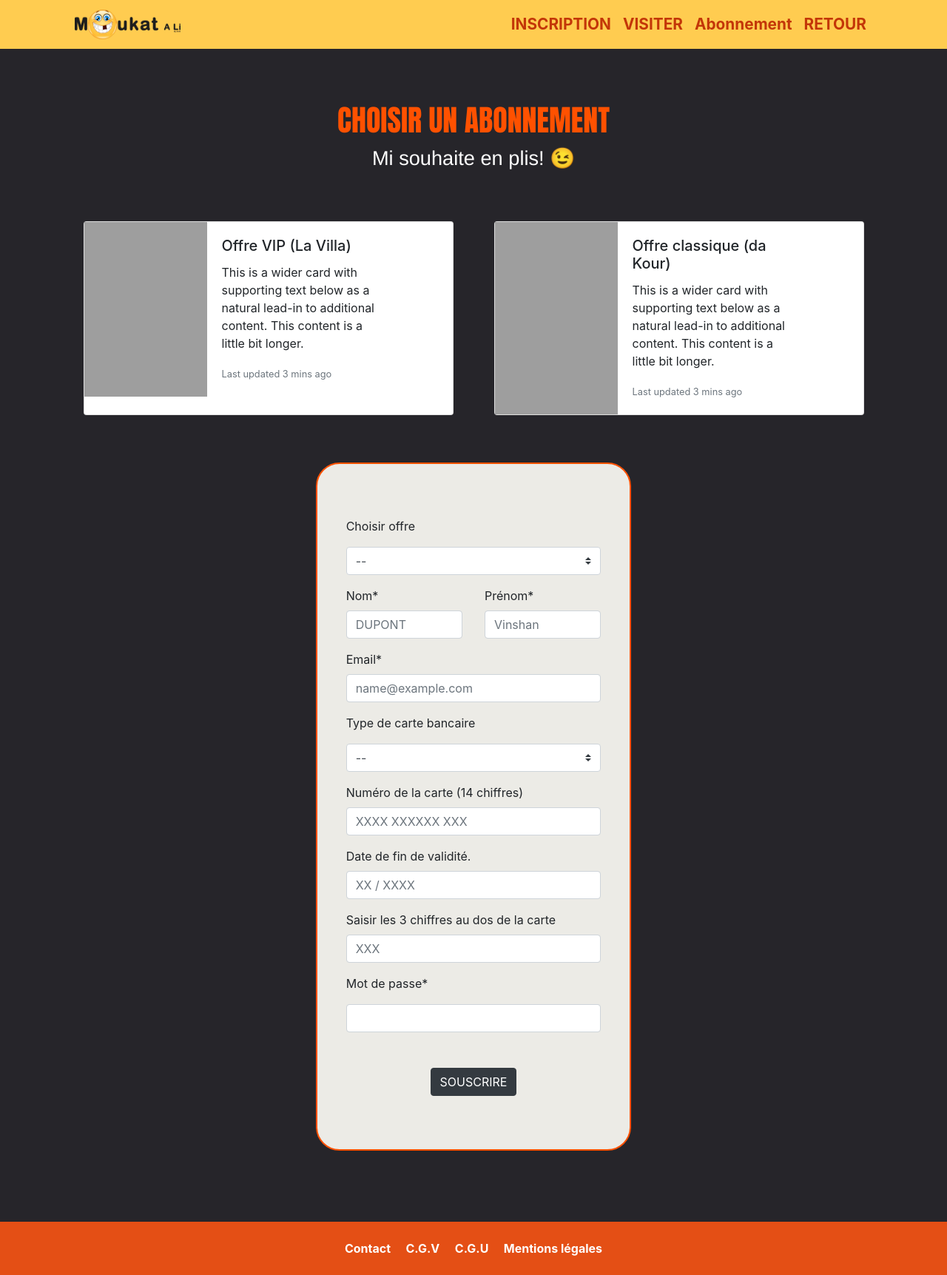
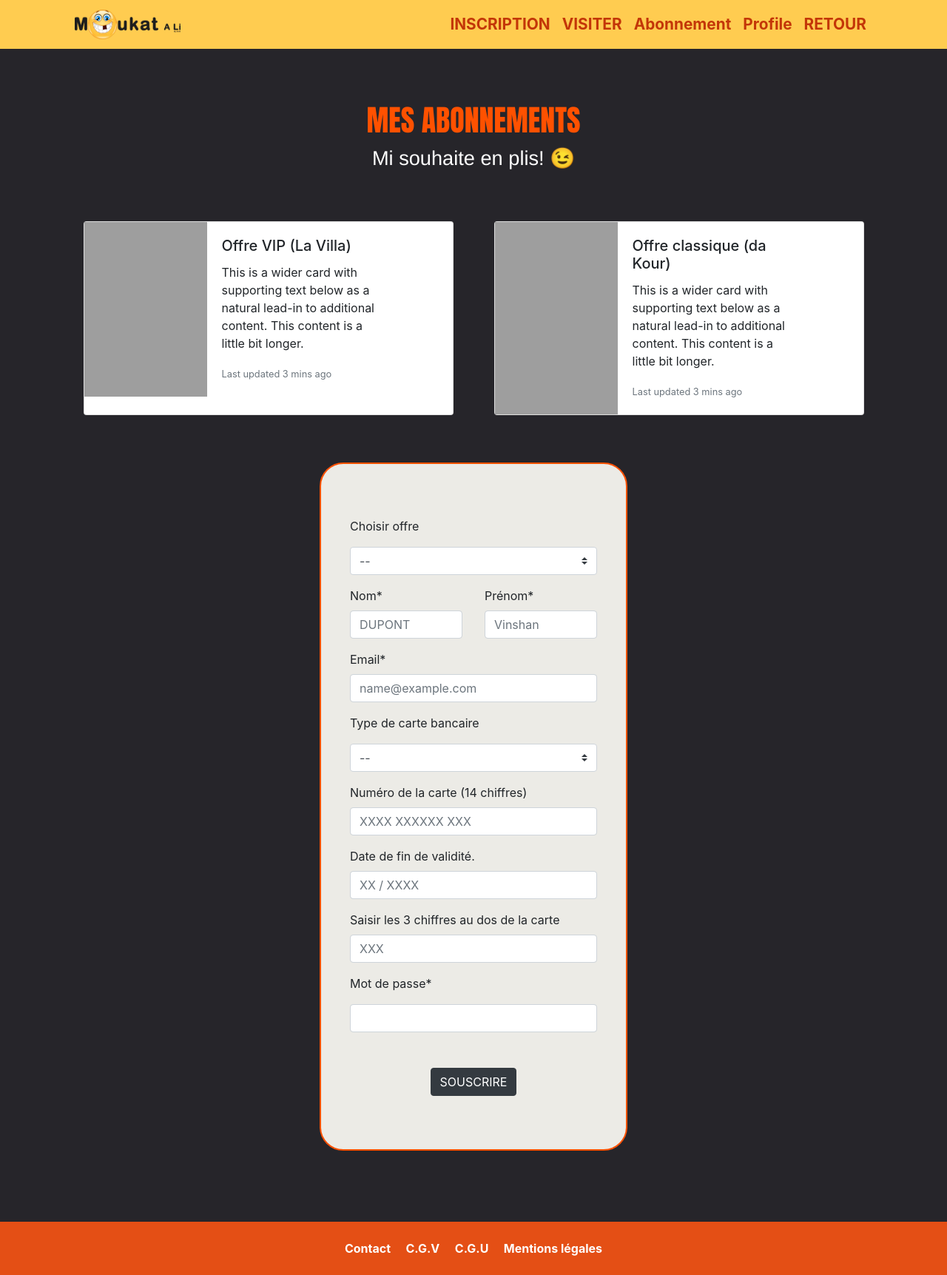
Before and after one commit to David-HUMBLOT/Moukatali, a PHP site: page /edsa-Moukat-a-li/abonnement.html in a window 1280 px wide. Shown: the whole page at 74% size. Run offline with PHP 8.4, Linux system fonts and the light colour scheme; tables that the repository leaves empty or names only in its code hold one stand-in row (values such as "Sample post"); grey boxes are pictures that could not be loaded.

Commit message:
border body profil

```diff
--- a/abonnement.html
+++ b/abonnement.html
@@ -49,6 +49,10 @@
                         <a class="nav-link text-center  font-weight-bold text-nav-head"
                             href="abonnement.html">Abonnement</a>
                     </li>
+                    <li class="nav-item ">
+                        <a class="nav-link text-center  font-weight-bold text-nav-head"
+                            href="profile.html">Profile</a>
+                    </li>
                     <li class="nav-item">
                         <a class="nav-link text-center  font-weight-bold text-nav-head" href="index.html">
                             RETOUR</a>
@@ -69,7 +73,7 @@
             <!-- TITRE -->
             <div class="mt-5 pt-4 col-12  d-flex column justify-content-center">
 
-                <h1>CHOISIR UN ABONNEMENT</h1>
+                <h1>MES ABONNEMENTS</h1>
 
             </div>
 
@@ -121,8 +125,8 @@
     </section>
     <!-- ABONNEMENT FORMULAIRE -->
 
-    <div class="d-flex justify-content-center mt-5">
-        <div class="mb-5 box-formulaire col-lg-4 col-md-4">
+    <div class="d-flex justify-content-center mt-5 mx-3"  >
+        <div class="mb-5 box-formulaire col-lg-4 col-md-4 col-sm-4" >
             <form class="col p-4 mt-5 mb-5" method="" action="">
 
 
--- a/connection.html
+++ b/connection.html
@@ -51,6 +51,10 @@
                             <a class="nav-link text-center  font-weight-bold text-nav-head"
                                 href="abonnement.html">Abonnement</a>
                         </li>
+                        <li class="nav-item ">
+                            <a class="nav-link text-center  font-weight-bold text-nav-head"
+                                href="profile.html">Profile</a>
+                        </li>
                         <li class="nav-item">
                             <a class="nav-link text-center  font-weight-bold text-nav-head" href="index.html">
                                 RETOUR</a>
@@ -94,7 +98,7 @@
 
 
             <!-- FORMULAIRE D'INSCRIPTION -->
-            <div class="mb-5 box-formulaire col-lg-6 col-md-8 ">
+            <div class="mb-5 mx-3 box-formulaire col-lg-6 col-md-8 ">
                 <form class="col p-4 mt-5 mb-5" method="" action="">
 
 
--- a/css/style-profil.css
+++ b/css/style-profil.css
@@ -220,6 +220,7 @@ nav img {
     background-color:#ecebe6!important;
 }
 
+
 .avatar-profil img{
     width: 15%;
     height: 70%;
--- a/inscription.html
+++ b/inscription.html
@@ -57,6 +57,10 @@
                         <a class="nav-link text-center  font-weight-bold text-nav-head"
                             href="abonnement.html">Abonnement</a>
                     </li>
+                    <li class="nav-item ">
+                        <a class="nav-link text-center  font-weight-bold text-nav-head"
+                            href="profile.html">Profile</a>
+                    </li>
                     <li class="nav-item">
                         <a class="nav-link text-center  font-weight-bold text-nav-head" href="index.html">
                             RETOUR</a>
@@ -90,7 +94,7 @@
 
             <!-- FORMULAIRE -->
             <!-- FORMULAIRE D'INSCRIPTION -->
-            <div class="mb-5 box-formulaire col-lg-6 col-md-6 ">
+            <div class="mb-5 mx-3 box-formulaire col-lg-6 col-md-6 ">
 
                 <form class="col p-4 mt-5 mb-5" method="" action="">
 
--- a/liste-sujet.html
+++ b/liste-sujet.html
@@ -49,6 +49,10 @@
                     <li class="nav-item ">
                         <a class="nav-link text-center  font-weight-bold text-nav-head"
                             href="abonnement.html">Abonnement</a>
+                    </li>
+                    <li class="nav-item ">
+                        <a class="nav-link text-center  font-weight-bold text-nav-head"
+                            href="profile.html">Profile</a>
                     </li>
                     <li class="nav-item">
                         <a class="nav-link text-center  font-weight-bold text-nav-head" href="index.html">
```
Also changed, not shown: profile.html (+5 -33 lines).
